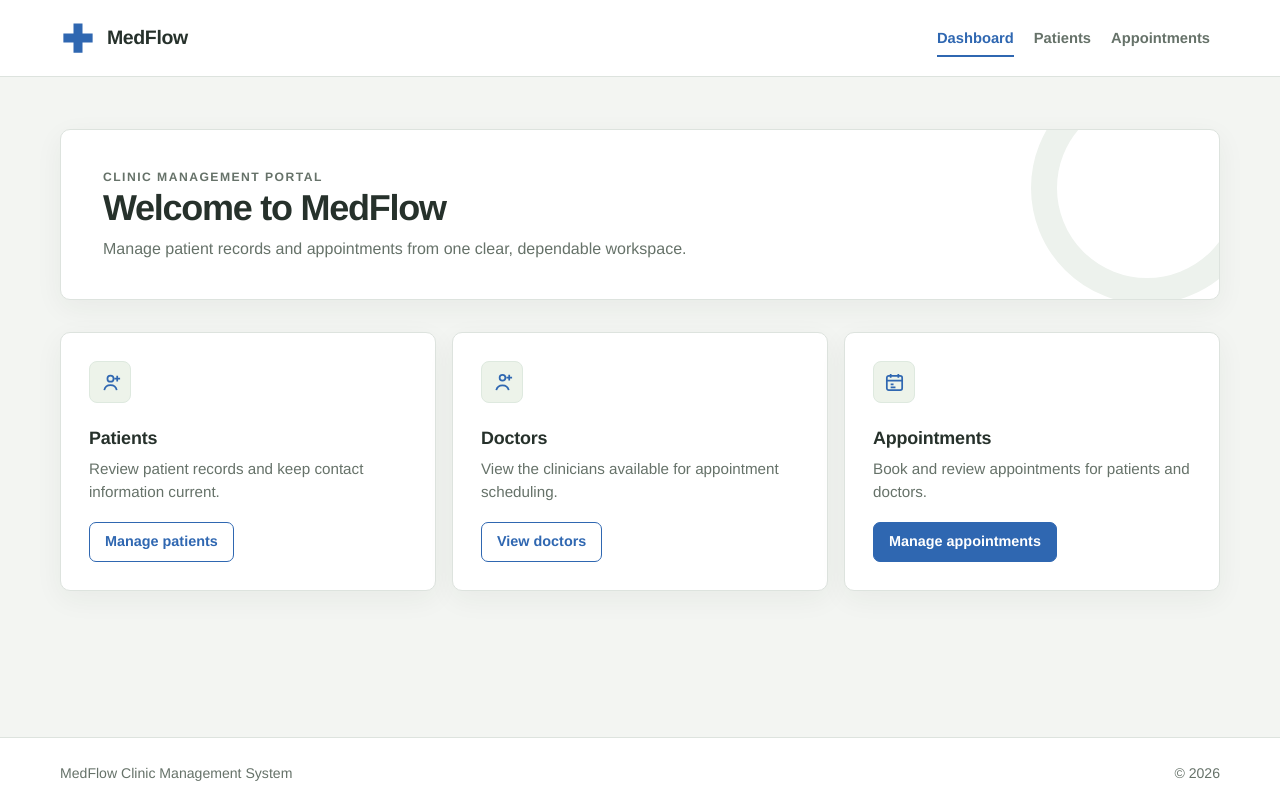
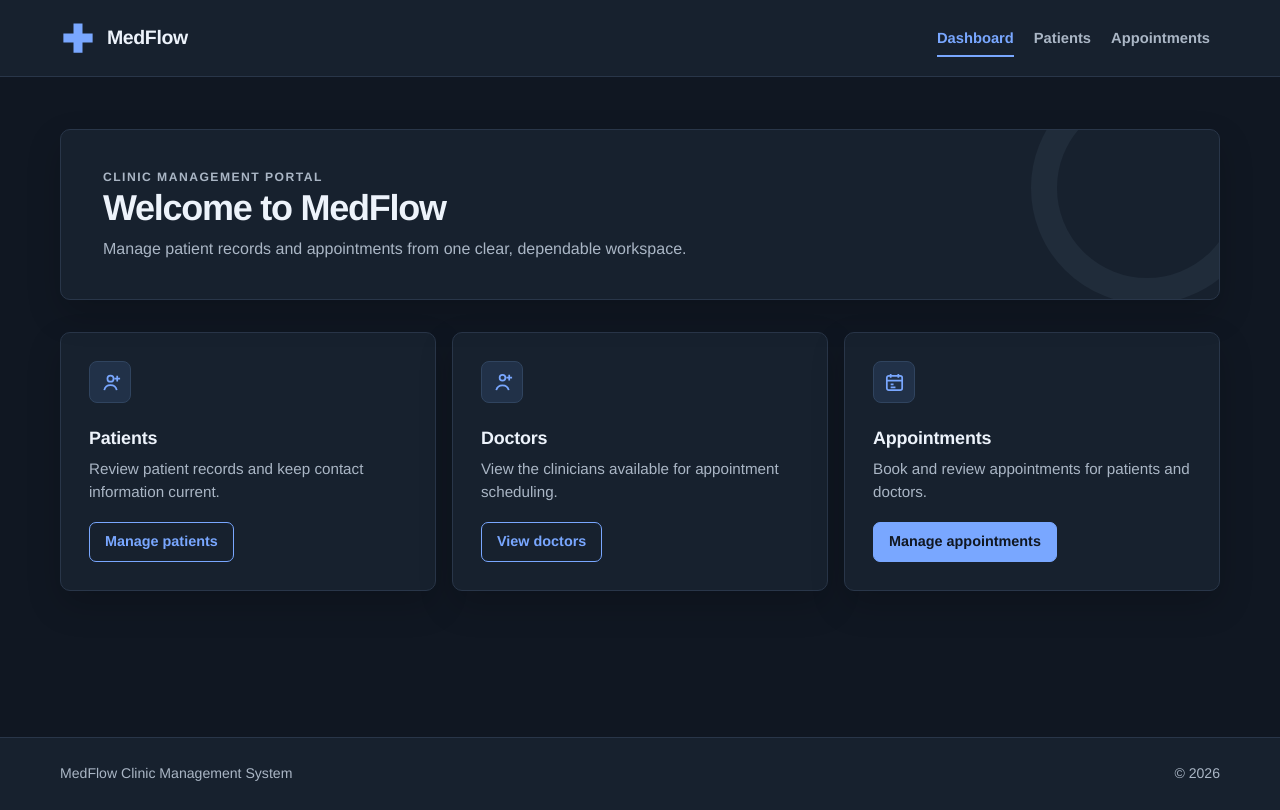
Before and after one commit to aarushpandey18/MEDFLOW_Guvi, a Java web app: page / in a window 1280 px wide. Run offline with Tomcat 11, a stand-in JSP engine, Linux system fonts and the light colour scheme.

Commit message:
Add polished dark theme
Co-authored-by: Copilot <223556219+Copilot@users.noreply.github.com>

```diff
--- a/src/main/webapp/css/style.css
+++ b/src/main/webapp/css/style.css
@@ -1,15 +1,16 @@
 :root {
-  --color-primary: #2f67b1;
-  --color-primary-dark: #234e86;
-  --color-teal: #2f806f;
-  --color-background: #f3f5f2;
-  --color-surface: #ffffff;
-  --color-border: #dde3de;
-  --color-text: #26312b;
-  --color-muted: #667269;
-  --color-danger: #c62828;
-  --color-danger-soft: #fff5f5;
-  --shadow-card: 0 8px 28px rgba(38, 49, 43, 0.055);
+  --color-primary: #79a7ff;
+  --color-primary-dark: #a9c5ff;
+  --color-teal: #63c3b1;
+  --color-background: #101722;
+  --color-surface: #17212e;
+  --color-surface-raised: #1d2938;
+  --color-border: #293649;
+  --color-text: #edf3fb;
+  --color-muted: #aab6c5;
+  --color-danger: #ff8a8a;
+  --color-danger-soft: #34212a;
+  --shadow-card: 0 14px 34px rgba(0, 0, 0, 0.18);
   --radius: 10px;
 }
 
@@ -19,6 +20,7 @@
 
 html {
   min-width: 320px;
+  color-scheme: dark;
 }
 
 body {
@@ -202,7 +204,7 @@ select {
   right: -44px;
   width: 180px;
   height: 180px;
-  border: 26px solid #edf2ed;
+  border: 26px solid #202c3a;
   border-radius: 50%;
   content: "";
   pointer-events: none;
@@ -245,8 +247,8 @@ select {
   margin-bottom: 22px;
   place-items: center;
   color: var(--color-primary);
-  background: #edf3ea;
-  border: 1px solid #dee9df;
+  background: #213148;
+  border: 1px solid #30445f;
   border-radius: 8px;
 }
 
@@ -355,11 +357,11 @@ select {
 }
 
 .button:hover {
-  background: #eef5ff;
+  background: #23344a;
 }
 
 .button--primary {
-  color: #fff;
+  color: #101722;
   background: var(--color-primary);
 }
 
```
Also changed, not shown: other parts of src/main/webapp/css/style.css (+22 -22 lines).
